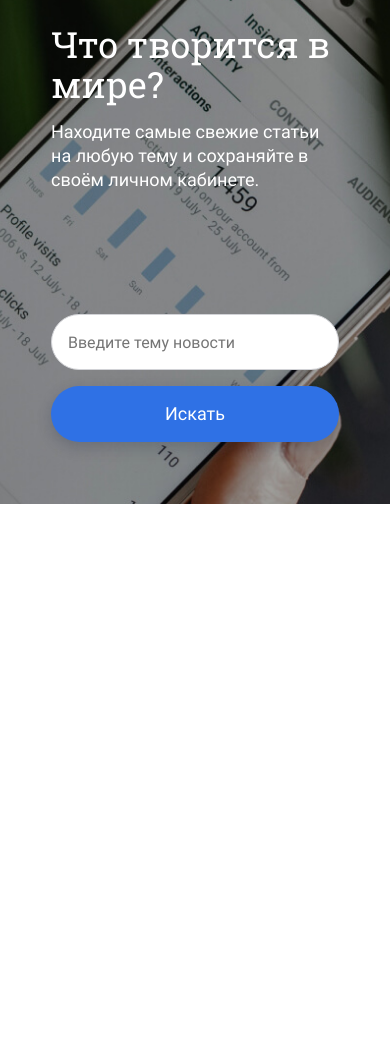
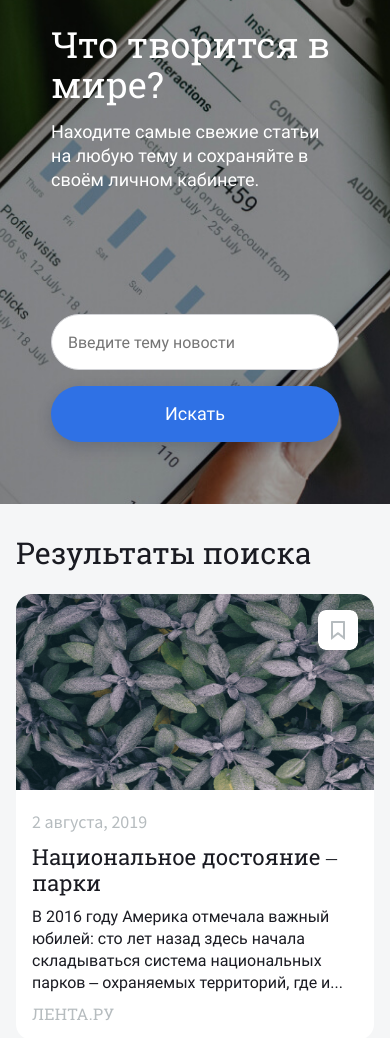
Before and after one commit to TroyKiri/news-explorer-frontend, a website built with webpack: page src/index.html in a window 390 px wide. Shown: the part 62-1100 px from the top of the page. Before the commit the page ends 844 px from the top, so only its background shows below. Built offline with nearby package versions, Linux system fonts and the light colour scheme.

Commit message:
add section results 320px

```diff
--- a/src/blocks/results/__article/_container/results__article_container.css
+++ b/src/blocks/results/__article/_container/results__article_container.css
@@ -4,10 +4,16 @@
   padding-left: 24px;
 }
 
-@media screen and (min-width: 500px) and (max-width: 1023px) {
+@media screen and (min-width: 658px) and (max-width: 1023px) {
   .results__article_container {
     width: 85.7%;
     padding-top: 16px ;
     padding-left: 16px;
   }
 }
+@media screen and (min-width: 320px) and (max-width: 657px) {
+  .results__article_container {
+    width: 88.88%;
+    padding: 16px;
+  }
+}
--- a/src/blocks/results/__article/_date/results__article_date.css
+++ b/src/blocks/results/__article/_date/results__article_date.css
@@ -10,3 +10,9 @@
   align-items: center;
   color: #B6BCBF;
 }
+
+@media screen and (min-width: 320px) and (max-width: 657px) {
+  .results__article_date {
+    margin-bottom: 10px;
+  }
+}
--- a/src/blocks/results/__article/_image/results__article_image.css
+++ b/src/blocks/results/__article/_image/results__article_image.css
@@ -4,8 +4,14 @@
   border-radius: 16px 16px 0 0;
 }
 
-@media screen and (min-width: 500px) and (max-width: 1023px) {
+@media screen and (min-width: 658px) and (max-width: 1023px) {
   .results__article_image {
     height: 150px;
   }
 }
+
+@media screen and (min-width: 320px) and (max-width: 657px) {
+  .results__article_image {
+    height: 196px;
+  }
+}
--- a/src/blocks/results/__article/_save/results__article_save.css
+++ b/src/blocks/results/__article/_save/results__article_save.css
@@ -47,9 +47,16 @@
   }
 }
 
-@media screen and (min-width: 500px) and (max-width: 1023px) {
+@media screen and (min-width: 658px) and (max-width: 1023px) {
   .results__article_save {
     top: 8px;
     right: 8px;
   }
 }
+
+@media screen and (min-width: 320px) and (max-width: 657px) {
+  .results__article_save {
+    top: 16px;
+    right: 16px;
+  }
+}
--- a/src/blocks/results/__article/_source/results__article_source.css
+++ b/src/blocks/results/__article/_source/results__article_source.css
@@ -13,9 +13,15 @@
   color: #B6BCBF;
 }
 
-@media screen and (min-width: 500px) and (max-width: 1023px) {
+@media screen and (min-width: 658px) and (max-width: 1023px) {
   .results__article_source {
     bottom: 16px;
     left: 16px;
   }
 }
+@media screen and (min-width: 320px) and (max-width: 657px) {
+  .results__article_source {
+    bottom: 16px;
+    left: 16px;
+  }
+}
--- a/src/blocks/results/__article/_text/results__article_text.css
+++ b/src/blocks/results/__article/_text/results__article_text.css
@@ -15,8 +15,13 @@
   -webkit-box-orient: vertical;
 }
 
-@media screen and (min-width: 500px) and (max-width: 1023px) {
+@media screen and (min-width: 658px) and (max-width: 1023px) {
   .results__article_text {
     margin-bottom: 12px;
   }
 }
+@media screen and (min-width: 320px) and (max-width: 657px) {
+  .results__article_text {
+    margin-bottom: 8px;
+  }
+}
--- a/src/blocks/results/__article/_title/results__article_title.css
+++ b/src/blocks/results/__article/_title/results__article_title.css
@@ -15,10 +15,19 @@
   -webkit-box-orient: vertical;
 }
 
-@media screen and (min-width: 500px) and (max-width: 1023px) {
+@media screen and (min-width: 658px) and (max-width: 1023px) {
   .results__article_title {
     margin-bottom: 10px;
     font-size: 22px;
     line-height: 24px;
   }
 }
+
+@media screen and (min-width: 320px) and (max-width: 657px) {
+  .results__article_title {
+    margin-bottom: 10px;
+    font-size: 22px;
+    line-height: 26px;
+    -webkit-line-clamp: 2;
+  }
+}
--- a/src/blocks/results/__article/results__article.css
+++ b/src/blocks/results/__article/results__article.css
@@ -23,10 +23,18 @@
   cursor: url('../../../images/Pointer.png'), pointer;
 }
 
-@media screen and (min-width: 500px) and (max-width: 1023px) {
+@media screen and (min-width: 658px) and (max-width: 1023px) {
   .results__article {
     height: 420px;
     width: calc((100% - 8px * 2) / 3);
     margin-right: 8px;
   }
 }
+@media screen and (min-width: 320px) and (max-width: 657px) {
+  .results__article {
+    height: 446px;
+    width: 100%;
+    margin-right: 0;
+    margin-bottom: 8px;
+  }
+}
--- a/src/blocks/results/__button/results__button.css
+++ b/src/blocks/results/__button/results__button.css
@@ -20,10 +20,17 @@
   opacity: 0.9;
 }
 
-@media screen and (min-width: 500px) and (max-width: 1023px) {
+@media screen and (min-width: 658px) and (max-width: 1023px) {
   .results__button {
     margin-top: 22px;
     width: 240px;
     height: 56px;
   }
 }
+@media screen and (min-width: 320px) and (max-width: 657px) {
+  .results__button {
+    margin-top: 15px;
+    width: 288px;
+    height: 56px;
+  }
+}
--- a/src/blocks/results/__container/results__container.css
+++ b/src/blocks/results/__container/results__container.css
@@ -1,3 +1,9 @@
 .results__container {
   display: flex;
 }
+
+@media screen and (min-width: 320px) and (max-width: 657px) {
+  .results__container {
+    flex-wrap: wrap;
+  }
+}
--- a/src/blocks/results/__title/results__title.css
+++ b/src/blocks/results/__title/results__title.css
@@ -15,3 +15,10 @@
     line-height: 34px;
   }
 }
+@media screen and (min-width: 320px) and (max-width: 657px) {
+  .results__title {
+    margin: 0 0 24px 0;
+    font-size: 30px;
+    line-height: 34px;
+  }
+}
--- a/src/blocks/results/results.css
+++ b/src/blocks/results/results.css
@@ -10,8 +10,13 @@
   flex-direction: column;
 }
 
-@media screen and (min-width: 500px) and (max-width: 1023px) {
+@media screen and (min-width: 658px) and (max-width: 1023px) {
   .results {
     padding: 40px;
   }
 }
+@media screen and (min-width: 320px) and (max-width: 657px) {
+  .results {
+    padding: 32px 16px 32px 16px;
+  }
+}
--- a/src/index.html
+++ b/src/index.html
@@ -61,7 +61,7 @@
 
     </div>
 
-    <!-- <section class="results">
+    <section class="results">
       <h2 class="results__title">Результаты поиска</h2>
       <div class="results__container">
         <div class="results__article">
@@ -115,7 +115,7 @@
       <button class="button results__button">Показать еще</button>
     </section>
 
-    <section class="loading">
+    <!-- <section class="loading">
       <i class="loading__circle-preloader"></i>
       <p class="loading__text">Идет поиск новостей...</p>
     </section>
```
